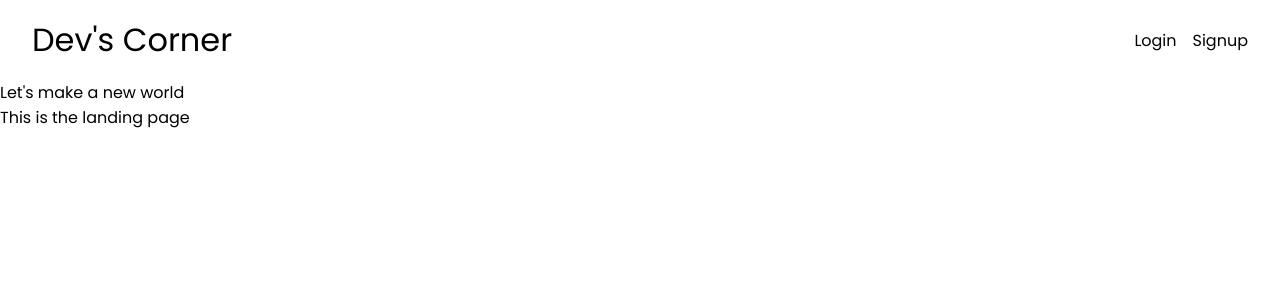
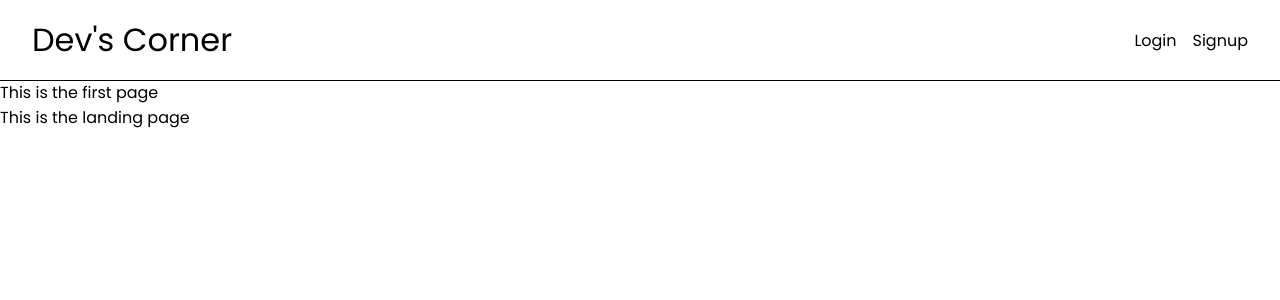
Before and after one commit to Rishikesh-Guptha/devs-corner, a React (Create React App) app: page / in a window 1280 px wide. Shown: the top 300 px of the page. Built offline with nearby package versions, Linux system fonts and the light colour scheme.

Commit message:
modified some code

```diff
--- a/src/pages/dashboard/Dashboard.jsx
+++ b/src/pages/dashboard/Dashboard.jsx
@@ -7,6 +7,7 @@ const Dashboard = () => {
     <div>
       <Navbar2/>
       <div className="content">
+        <p>This is the page where the users get redirected after authentication</p>
         <p>This is the place where we display all the dsa, development etc...</p>
       </div>
     </div>
--- a/src/pages/dsa/Dsa.jsx
+++ b/src/pages/dsa/Dsa.jsx
@@ -1,5 +1,5 @@
 import React from 'react';
-import './Dsa.css'
+import './Dsa.css';
 
 const Dsa = () => {
   return (
--- a/src/pages/landingpage/Landingpage.css
+++ b/src/pages/landingpage/Landingpage.css
@@ -28,6 +28,7 @@
             color: whitesmoke; */
         position: fixed;
         background-color: white;
+        border-bottom: 1px black solid;
 }
 
 .title {
--- a/src/pages/landingpage/Landingpage.jsx
+++ b/src/pages/landingpage/Landingpage.jsx
@@ -26,7 +26,7 @@ const Landingpage = () => {
         </div>
         <div className="main-text">
           <div className="text-space1">
-            <p>Let's make a new world</p>
+            <p>This is the first page</p>
             <p>This is the landing page</p>
           </div>
 
--- a/src/pages/navbar2/Navbar2.css
+++ b/src/pages/navbar2/Navbar2.css
@@ -2,6 +2,7 @@
     font-family: 'Poppins';
     font-weight: 300;
     margin: 0;
+
 }
 
 .nav-right {
@@ -28,6 +29,7 @@
             color: whitesmoke; */
     position: fixed;
     background-color: white;
+    border-bottom: 1px black solid;
 }
 
 .title {
--- a/src/pages/navbar2/Navbar2.jsx
+++ b/src/pages/navbar2/Navbar2.jsx
@@ -8,7 +8,7 @@ const Navbar2 = () => {
     <div>
         <div className="navbar">
         <div className="nav-left">
-        <p className="title"> <Link to="/" style={{textDecoration: 'none', color: 'black'}}>Dev's Corner</Link></p>
+        <p className="title"> <Link to="/Dashboard" style={{textDecoration: 'none', color: 'black'}}>Dev's Corner</Link></p>
         </div>
 
         <div className="nav-right">
```
